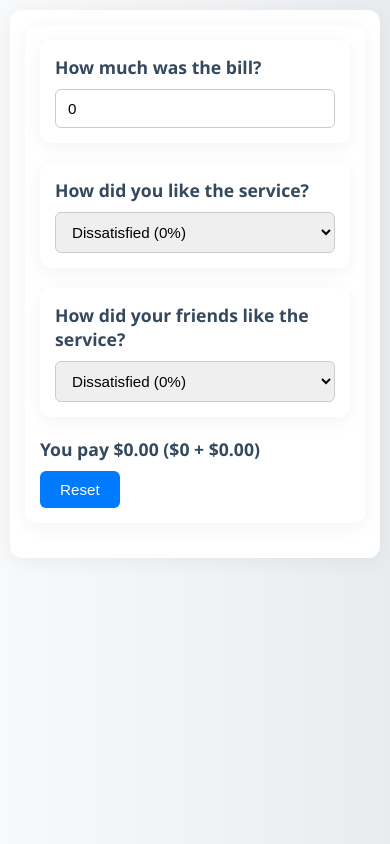
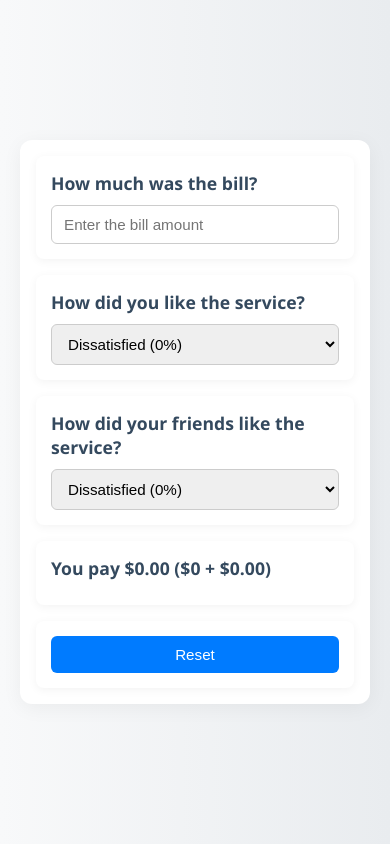
Before and after one commit to OdeaconO/tip_calculator, a React (Create React App) app: page / in a window 390 px wide. Built offline with nearby package versions, Linux system fonts and the light colour scheme.

Commit message:
updated bill form and some css

```diff
--- a/src/App.css
+++ b/src/App.css
@@ -1,33 +1,50 @@
+/* Reset */
 * {
   margin: 0;
   padding: 0;
   box-sizing: border-box;
 }
 
+/* Full-page centering */
 body {
   font-family: "Segoe UI", Tahoma, Geneva, Verdana, sans-serif;
   background: linear-gradient(to right, #f8f9fa, #e9ecef);
-  padding: 20px;
+  min-height: 100vh;
   display: flex;
   justify-content: center;
+  align-items: center;
+  padding: 20px;
 }
 
-div {
+/* Main calculator card */
+.calculator {
   max-width: 500px;
   width: 100%;
   background: #fff;
   border-radius: 12px;
   padding: 20px;
   box-shadow: 0 4px 20px rgba(0, 0, 0, 0.05);
-  margin-bottom: 20px;
+  display: flex;
+  flex-direction: column;
+  gap: 16px; /* spacing between mini cards */
 }
 
+/* Mini cards for each section */
+.calculator > div {
+  background: #fff;
+  border-radius: 8px;
+  padding: 15px;
+  box-shadow: 0 2px 10px rgba(0, 0, 0, 0.05);
+}
+
+/* Headings */
 h2,
 h3 {
   color: #34495e;
   margin-bottom: 10px;
 }
 
+/* Inputs & selects */
 input[type="number"],
 select {
   width: 100%;
@@ -36,7 +53,6 @@ select {
   border: 1px solid #ccc;
   font-size: 1rem;
   outline: none;
-  box-sizing: border-box;
   transition: border-color 0.2s ease-in-out, box-shadow 0.2s;
 }
 
@@ -46,7 +62,9 @@ select:focus {
   box-shadow: 0 0 6px rgba(0, 123, 255, 0.25);
 }
 
+/* Button */
 button {
+  width: 100%;
   padding: 10px 20px;
   border-radius: 6px;
   border: none;
@@ -65,13 +83,10 @@ button:active {
   transform: scale(0.97);
 }
 
+/* Mobile tweaks */
 @media (max-width: 600px) {
-  body {
-    padding: 10px;
-  }
-
-  div {
-    padding: 15px;
+  .calculator {
+    padding: 16px;
   }
 
   h2,
--- a/src/App.js
+++ b/src/App.js
@@ -13,20 +13,30 @@ export default function App() {
   }
 
   return (
+    <div className="calculator">
       <div>
         <BillAmount bill={bill} setBill={setBill}></BillAmount>
+      </div>
+      <div>
         <Service service={service1} setService={setService1}>
           How did you like the service?
         </Service>
+      </div>
+      <div>
         <Service service={service2} setService={setService2}>
           How did your friends like the service?
         </Service>
+      </div>
+      <div>
         <TotalAmount
           bill={bill}
           service1={service1}
           service2={service2}
         ></TotalAmount>
+      </div>
+      <div>
         <ResetButton onResetValues={resetValues}>Reset</ResetButton>
+      </div>
     </div>
   );
 }
@@ -40,11 +50,9 @@ function BillAmount({ bill, setBill }) {
           type="number"
           min="0"
           step="any"
-          value={bill}
-          onChange={(e) => {
-            const val = Math.max(0, Number(e.target.value));
-            setBill(val);
-          }}
+          value={bill === 0 ? "" : bill}
+          placeholder="Enter the bill amount"
+          onChange={(e) => setBill(Number(e.target.value) || 0)}
         ></input>
       </form>
     </div>
```
Also changed, not shown: public/sw.js (deleted, +0 -17 lines). Lines whose indentation alone changed are shown as unchanged.
